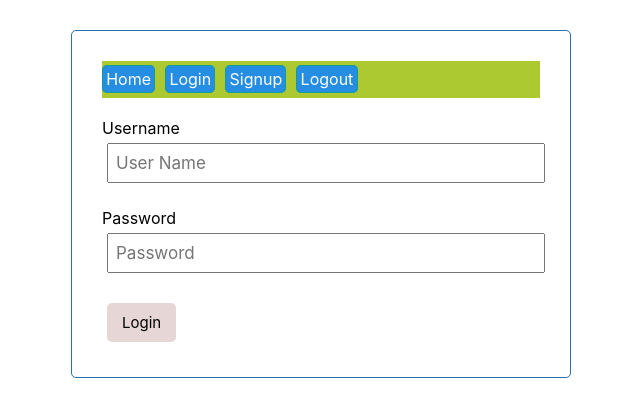
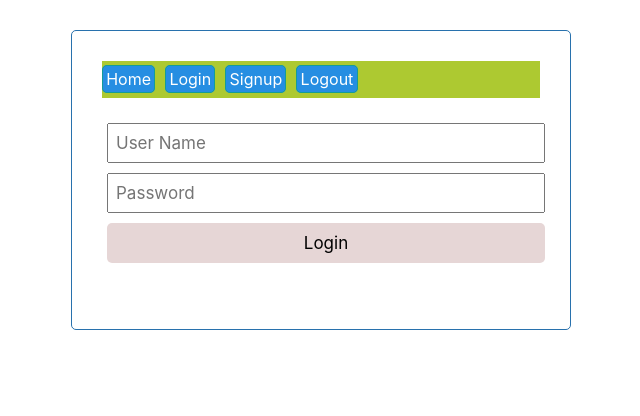
Before and after one commit to PrantaChakraborty/Django-jwt-authentication-with-react-js, a React (Create React App) app in the folder frontend/: page /login in a window 1280 px wide. Shown: the top 416 px of the page, without its empty margins (319-959 px from the left). Built offline with nearby package versions, Linux system fonts and the light colour scheme.

Commit message:
login works successfully

```diff
--- a/frontend/src/App.js
+++ b/frontend/src/App.js
@@ -7,6 +7,16 @@ import Signup from "./components/Signup"
 import Logout from "./components/Logout"
 
 export default class App extends Component {
+    constructor(props) {
+        super(props)
+        this.state = {
+            username: props.username,
+            password: props.password
+        }
+    }
+    handleLogin = () => {
+        console.log(this.state.username)
+    }
     render() {
         return (
             <div className="container">
@@ -17,7 +27,7 @@ export default class App extends Component {
                             <Home />
                         </Route>
                         <Route path="/login">
-                            <Login />
+                            <Login onLogin={this.handleLogin} />
                         </Route>
                         <Route path="/signup">
                             <Signup />
--- /dev/null
+++ b/frontend/src/AxiosApi.js
@@ -0,0 +1,10 @@
+import axios from "axios"
+export const axiosInstance = axios.create({
+    baseURL: "http://127.0.0.1:8000/api/",
+    timeout: 5000,
+    headers: {
+        Authorization: "JWT " + localStorage.getItem("access_token"),
+        "Content-Type": "application/json",
+        accept: "application/json"
+    }
+})
--- a/frontend/src/components/Login.js
+++ b/frontend/src/components/Login.js
@@ -1,40 +1,54 @@
-import { useState } from "react"
-
-const Logout = () => {
-    const [username, setUsername] = useState("")
-    const [password, setPassword] = useState("")
-    const onSubmit = (e) => {
-        e.preventDefault()
-        if (!username) {
-            alert("Please type user name")
-            return
+import React, { Component } from "react"
+import { axiosInstance } from "../AxiosApi"
+export default class Login extends Component {
+    constructor() {
+        super()
+        this.state = {
+            username: "",
+            password: ""
         }
     }
+    handleChange = (e) => {
+        this.setState({ [e.target.name]: e.target.value })
+    }
+    handleSubmit = async (event) => {
+        event.preventDefault()
+        try {
+            const response = await axiosInstance.post("token/obtain/", {
+                username: this.state.username,
+                password: this.state.password
+            })
+            axiosInstance.defaults.headers["Authorization"] =
+                "JWT " + response.data.access
+            localStorage.setItem("access_token", response.data.access)
+            localStorage.setItem("refresh_item", response.data.refresh)
+            //return response.data
+        } catch (error) {
+            throw error
+        }
+    }
+    render() {
         return (
-        <form className="login-form" onSubmit={onSubmit}>
+            <form className="login-form" onSubmit={this.handleSubmit}>
                 <div className="form-control">
-                <label>Username</label>
                     <input
+                        name="username"
                         type="text"
+                        value={this.state.username}
+                        onChange={this.handleChange}
                         placeholder="User Name"
-                    value={username}
-                    onChange={(e) => setUsername(e.target.value)}
                     />
+
+                    <input
+                        name="password"
+                        type="password"
+                        value={this.state.password}
+                        onChange={this.handleChange}
+                        placeholder="Password"
+                    />
+                    <input className="btn-login" type="submit" value="Login" />
                 </div>
-            <div className="form-control">
-                <label>Password</label>
-                <input
-                    type="password"
-                    placeholder="Password"
-                    value={password}
-                    onChange={(e) => setPassword(e.target.value)}
-                />
-            </div>
-            <button type="submit" className="btn-login">
-                Login
-            </button>
             </form>
         )
     }
-
-export default Logout
+}
--- a/frontend/src/components/Logout.js
+++ b/frontend/src/components/Logout.js
@@ -1,11 +1,11 @@
-import React from "react"
+import React, { Component } from "react"
 
-const Logout = () => {
-    return (
-        <div>
-            <h3>Logout</h3>
-        </div>
-    )
+export default class Logout extends Component {
+    render() {
+        return (
+            <div>
+                <h3>Logout</h3>
+            </div>
+        )
+    }
 }
-
-export default Logout
```
Also changed, not shown: 1 other file (tests, documents, lock files or other folders). Lines whose indentation alone changed are shown as unchanged.
